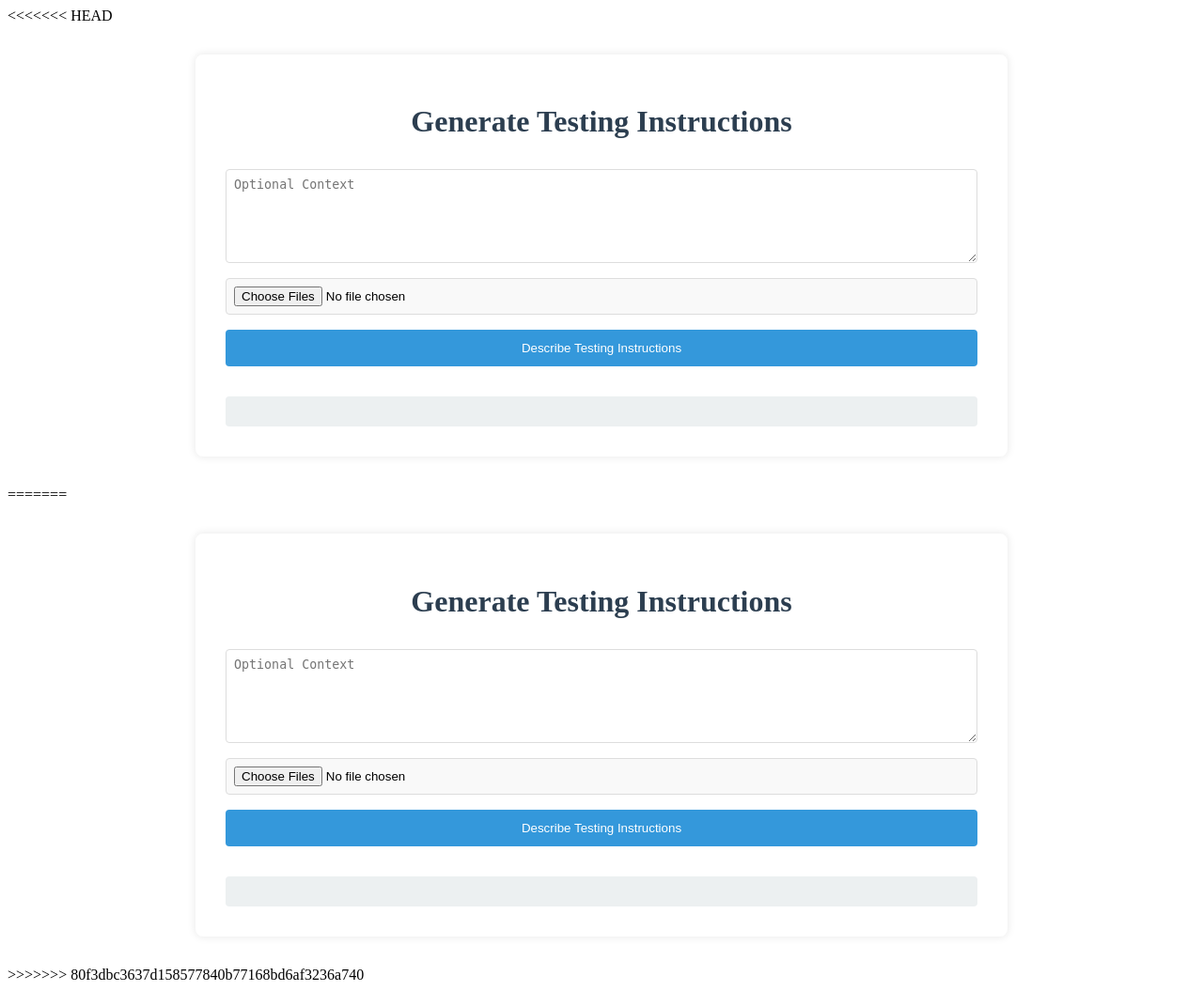
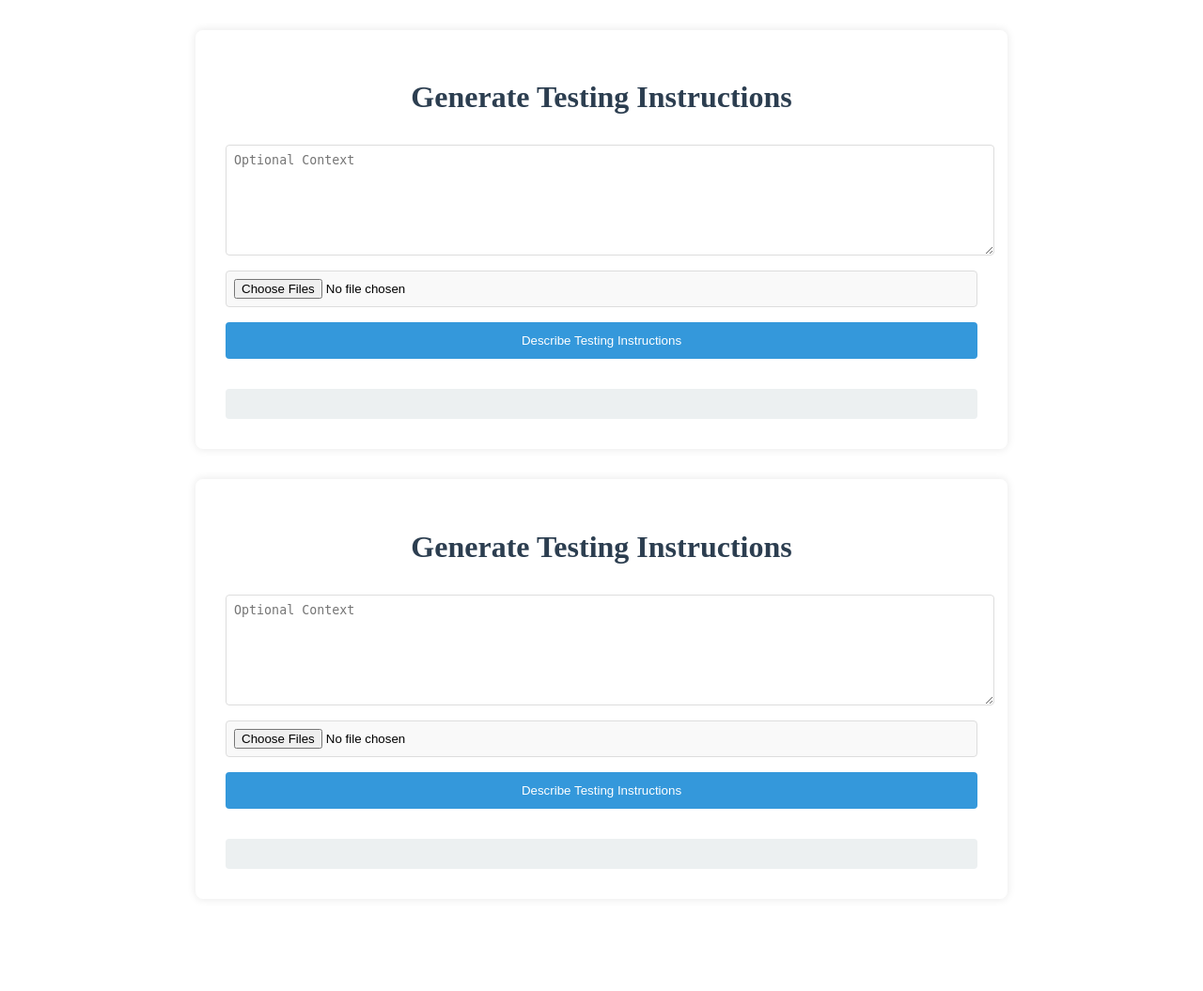
Before and after one commit to Blacksujit/TestCraftAI, a Flask app: page / in a window 1280 px wide. Shown: the whole page at 94% size. After the commit the page ends 925 px from the top, so only its background shows below. Run offline with Flask 3, Linux system fonts and the light colour scheme; parts of the project's set-up code (start-up, migrations or seed data) failed here and were passed over.

Commit message:
Update the Projec⚡

```diff
--- a/app/templates/index.html
+++ b/app/templates/index.html
@@ -1,4 +1,4 @@
-<<<<<<< HEAD
+
 <!DOCTYPE html>
 <html lang="en">
 <head>
@@ -21,7 +21,7 @@
     <script src="{{ url_for('static', filename='js/app.js') }}"></script>
 </body>
 </html>
-=======
+
 <!DOCTYPE html>
 <html lang="en">
 <head>
@@ -64,4 +64,3 @@
     </script>
 </body>
 </html>
->>>>>>> 80f3dbc3637d158577840b77168bd6af3236a740
--- a/app/utils/llm.py
+++ b/app/utils/llm.py
@@ -1,4 +1,4 @@
-<<<<<<< HEAD
+
 # This file contains the core functionality for generating test instructions using a Visual Question Answering (VQA) model.
 
 # Import necessary libraries
@@ -102,7 +102,7 @@ if __name__ == "__main__":
 # for software features based on screenshots and optional context. This can significantly
 # speed up the process of creating test cases and ensure more comprehensive testing coverage.
 # However, the current output suggests that further improvements may be needed for accurate results.
-=======
+
 # This file contains the core functionality for generating test instructions using a Visual Question Answering (VQA) model.
 
 # Import necessary libraries
@@ -201,4 +201,3 @@ if __name__ == "__main__":
 # This project uses a VQA model to automatically generate testing instructions
 # for software features based on screenshots and optional context. This can significantly
 # speed up the process of creating test cases and ensure more comprehensive testing coverage.
->>>>>>> 80f3dbc3637d158577840b77168bd6af3236a740
```
Also changed, not shown: app/static/uploads/image-1.png (deleted), app/static/uploads/image.png (deleted).
